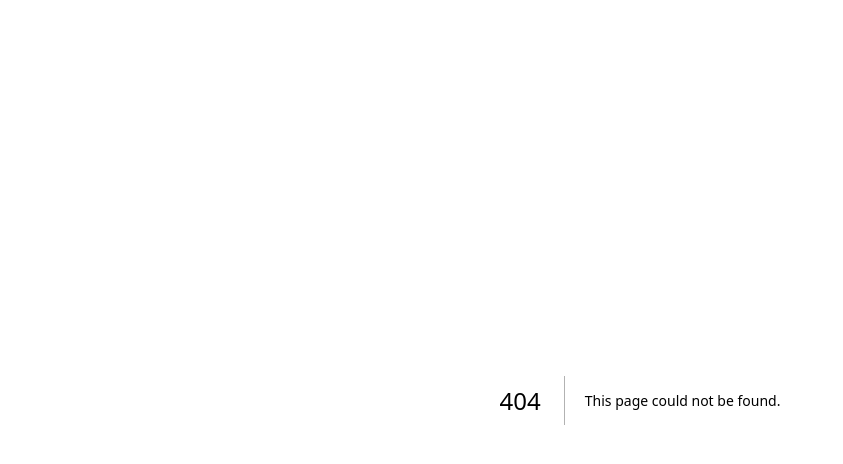
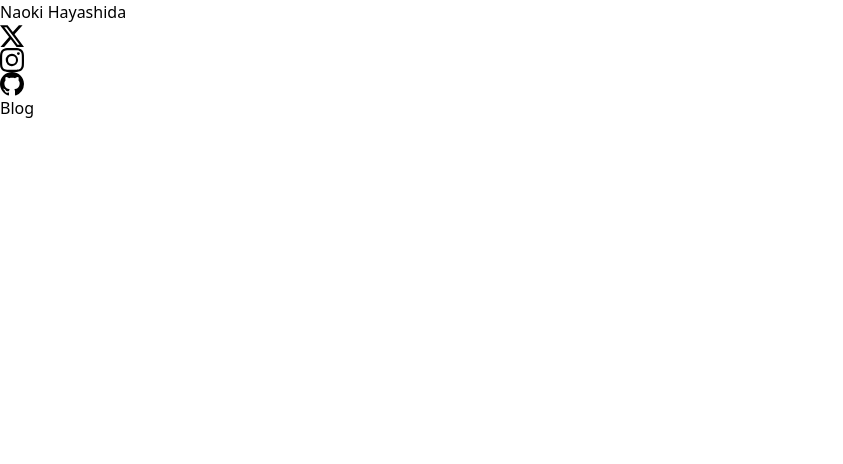
Before and after one commit to nackyAir/nacky_app, a Next.js app in the folder apps/web/: page /blog in a window 1280 px wide. Before the commit this address had no page. Shown: the top 464 px of the page, without its empty margins (0-843 px from the left). Built offline with nearby package versions, Linux system fonts and the light colour scheme.

Commit message:
fea: blog pageを作成。

```diff
--- /dev/null
+++ b/apps/web/app/(children)/blog/page.tsx
@@ -0,0 +1,13 @@
+import { Suspense } from 'react'
+
+import { LoadingScreen } from '~/features/Layout'
+
+export default function Page() {
+  return (
+    <Suspense fallback={<LoadingScreen />}>
+      <div className="min-w-screen flex flex-col">
+        <h1>Blog</h1>
+      </div>
+    </Suspense>
+  )
+}
```
Also changed, not shown: apps/web/app/(children)/blog/create/page.tsx (added, +15 -0 lines).
